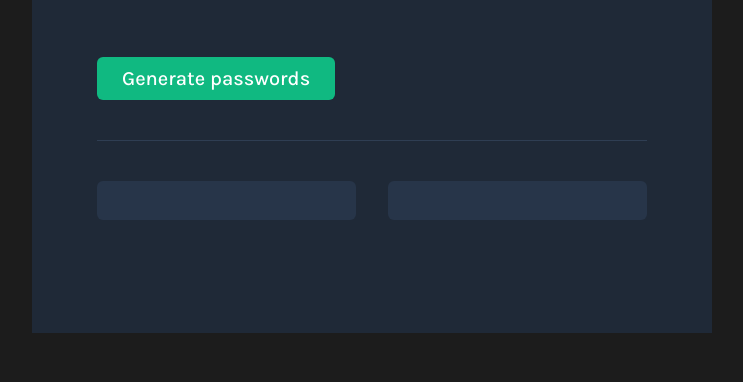
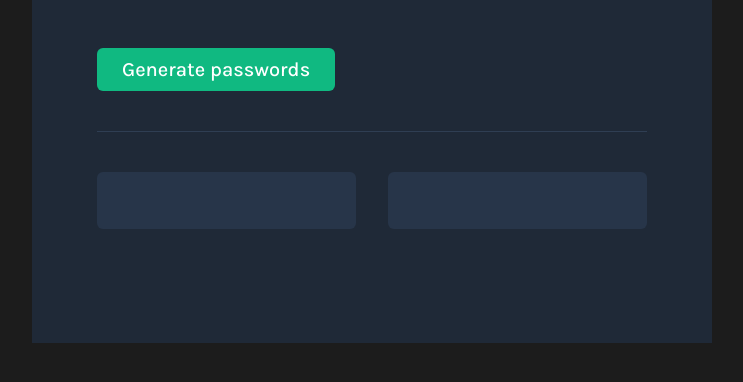
Before and after one commit to erickaml-dev/password-generator, a plain HTML site: page index.html in a window 1280 px wide. Shown: the part 346-728 px from the top of the page, without its empty margins (268-1011 px from the left). Drawn offline with nearby package versions, Linux system fonts and the light colour scheme.

Commit message:
Modified css

```diff
--- a/style.css
+++ b/style.css
@@ -89,7 +89,7 @@ button:hover{
     }
     .password{
         max-width: 211px;
-        padding: 1em 1.25em;
-        line-height: 1.2;
+        padding: 1.5em 1.25em;
+        line-height: 0;
     }
 }
```
